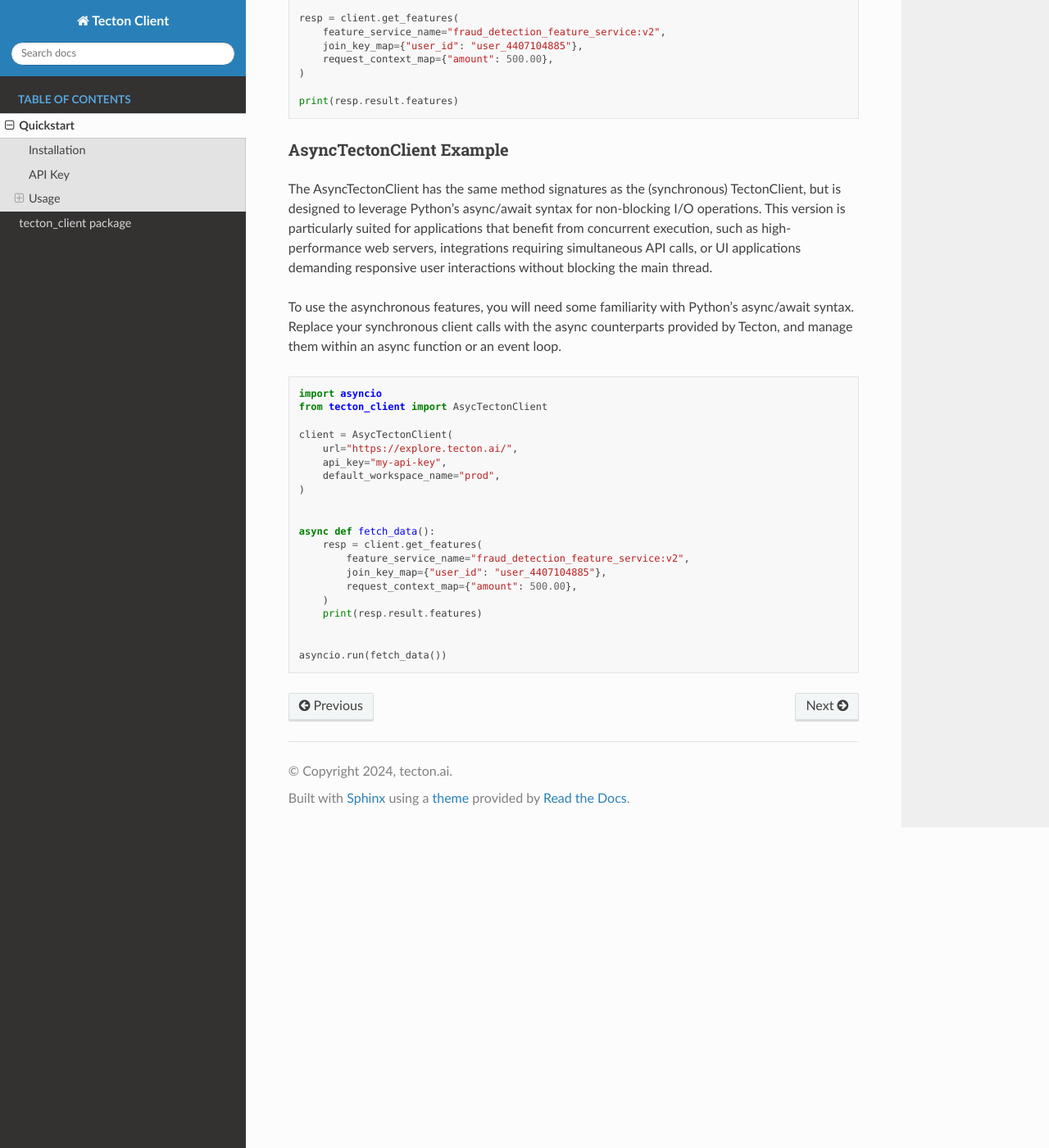
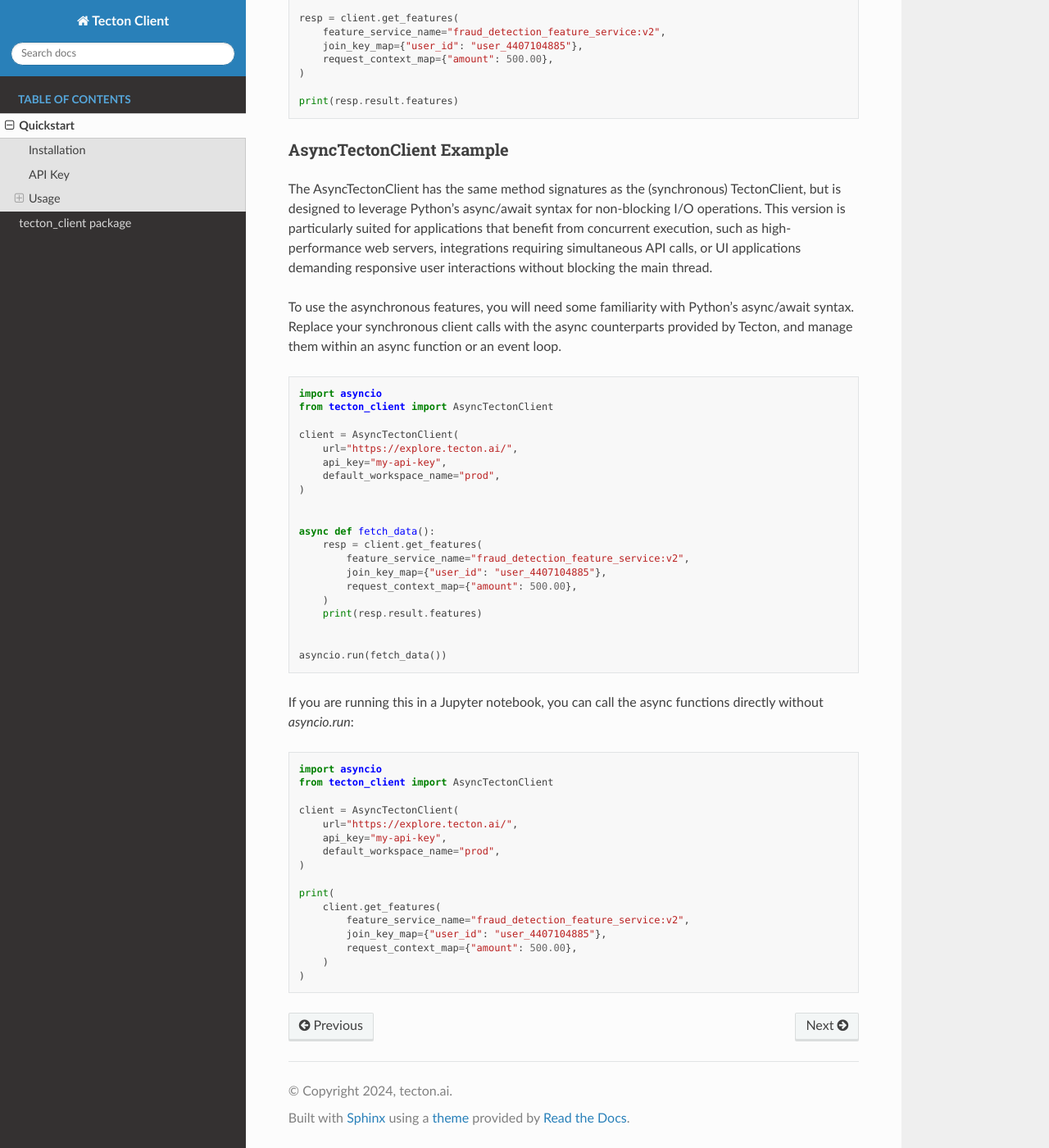
Before and after one commit to tecton-ai/tecton-http-client-python, a Sphinx documentation site: the page built from docs/quickstart.rst, in a window 1280 px wide and 1400 px high, scrolled down 890 px. Shown: the whole window at 82% size. Built offline with Sphinx 7.4.7 and the Read the Docs theme 2.0.0, drawn with Linux system fonts in a browser that asks for light colours.

Commit message:
Update quickstart per the bug-bash feedback (#53)
Co-authored-by: Mary Solbrig <msolbrig@apple.com>

```diff
--- a/docs/quickstart.rst
+++ b/docs/quickstart.rst
@@ -68,9 +68,9 @@
 .. code-block:: python
 
    import asyncio
-   from tecton_client import AsycTectonClient
+   from tecton_client import AsyncTectonClient
 
-   client = AsycTectonClient(
+   client = AsyncTectonClient(
        url="https://explore.tecton.ai/",
        api_key="my-api-key",
        default_workspace_name="prod",
@@ -87,3 +87,25 @@
 
 
    asyncio.run(fetch_data())
+
+
+If you are running this in a Jupyter notebook, you can call the async functions directly without `asyncio.run`:
+
+.. code-block:: python
+
+   import asyncio
+   from tecton_client import AsyncTectonClient
+
+   client = AsyncTectonClient(
+       url="https://explore.tecton.ai/",
+       api_key="my-api-key",
+       default_workspace_name="prod",
+   )
+
+   print(
+       client.get_features(
+           feature_service_name="fraud_detection_feature_service:v2",
+           join_key_map={"user_id": "user_4407104885"},
+           request_context_map={"amount": 500.00},
+       )
+   )
```
